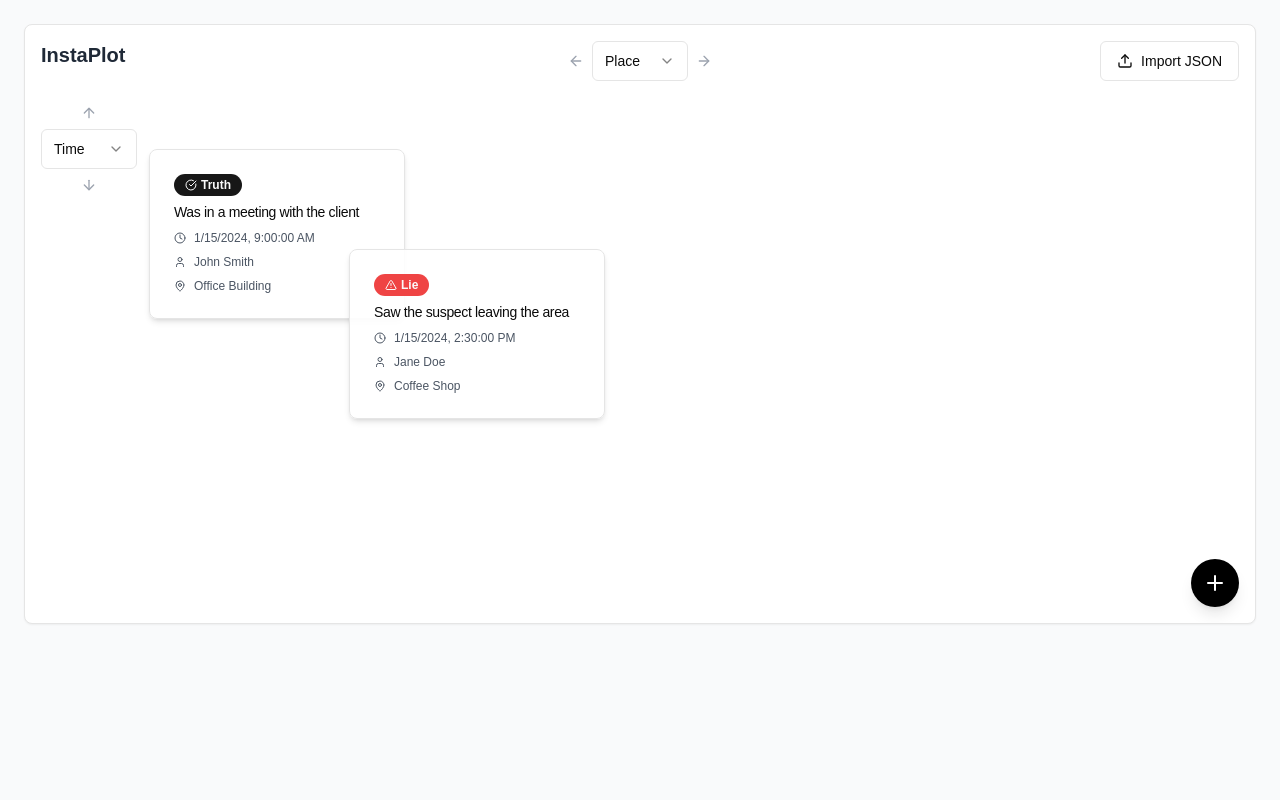
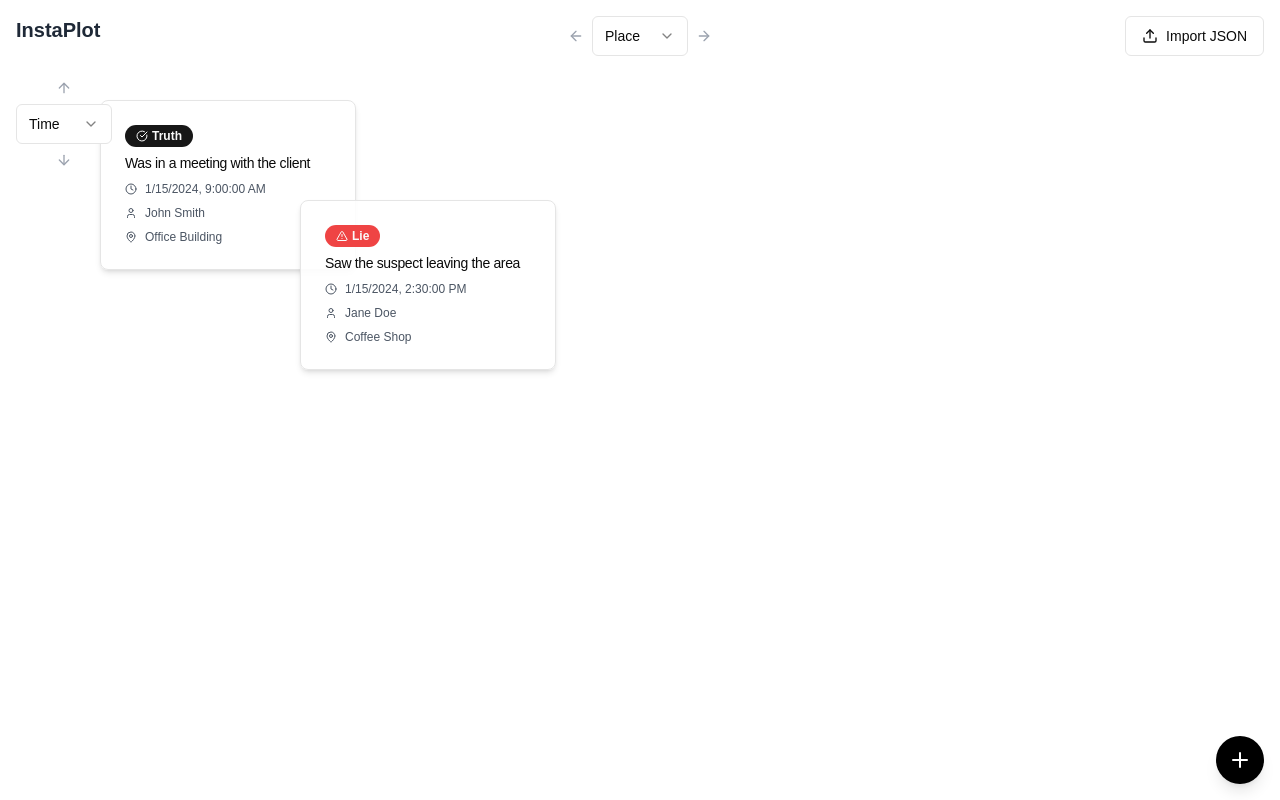
Before and after one commit to SachikoNitta/instaPlot, a Next.js app: page / in a window 1280 px wide. Built offline with nearby package versions, Linux system fonts and the light colour scheme.

Commit message:
Spread the pane all over the browser

```diff
--- a/components/plot-builder.tsx
+++ b/components/plot-builder.tsx
@@ -272,13 +272,12 @@ export default function PlotBuilder() {
   }, [selectedCardId])
 
   return (
-    <div className="min-h-screen bg-gray-50 p-6">
-      <div className="max-w-7xl mx-auto">
-        {/* Plot Area */}
-        <div
-          className="bg-white rounded-lg shadow-sm border p-6 relative overflow-auto"
-          style={{ minHeight: "600px", maxHeight: "800px" }}
-        >
+    <div className="h-screen bg-white">
+      {/* Plot Area */}
+      <div
+        className="w-full h-full relative overflow-auto"
+        style={{ minHeight: "100vh" }}
+      >
           {/* InstaPlot logo at top left */}
           <div className="absolute top-4 left-4 z-10">
             <div className="text-xl font-bold text-gray-800">InstaPlot</div>
@@ -545,7 +544,6 @@ export default function PlotBuilder() {
             </div>
           </div>
         )}
-      </div>
     </div>
   )
 }
```
